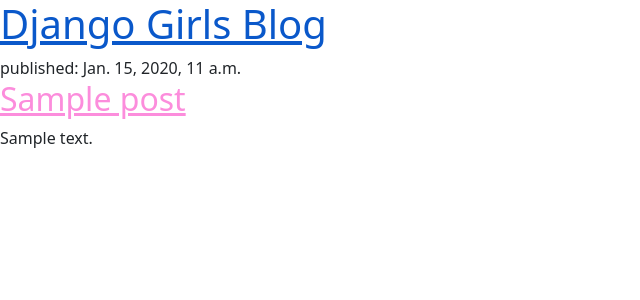
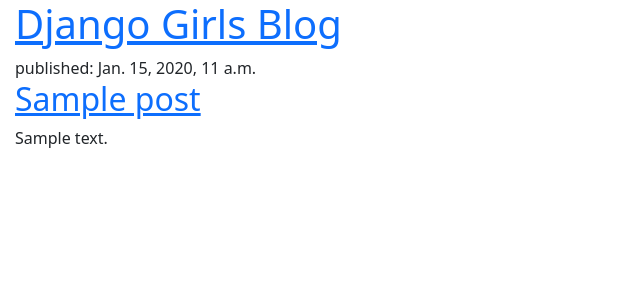
Before and after one commit to nelaaaaaaaaaaaaaaaaaaaaaaaaa/my-first-blog, a Django app: page / in a window 1280 px wide. Shown: the top 300 px of the page, without its empty margins (0-640 px from the left). Run offline with Django 3.2, Linux system fonts and the light colour scheme; tables that the repository leaves empty hold one stand-in row (values such as "Sample post").

Commit message:
Zmeny v HTML pre stranku.

```diff
--- a/blog/static/css/blog.css
+++ b/blog/static/css/blog.css
@@ -1,3 +1,8 @@
 h1 a, h2 a {
     color: #fc8ddc
+    font-family: 'Sigmar One';
 }
+
+body {
+    padding-left: 15px;
+}
--- a/blog/templates/blog/post_list.html
+++ b/blog/templates/blog/post_list.html
@@ -5,6 +5,7 @@
         <link rel="stylesheet" href="https://cdn.jsdelivr.net/npm/bootstrap@5.1.3/dist/css/bootstrap.min.css" integrity="sha384-1BmE4kWBq78iYhFldvKuhfTAU6auU8tT94WrHftjDbrCEXSU1oBoqyl2QvZ6jIW3" crossorigin="anonymous">
         <title>Django Girls blog</title>
         <link rel="stylesheet" href="{% static 'css/blog.css' %}">
+        <link href="//fonts.googleapis.com/css?family=Lobster&subset=latin,latin-ext" rel="stylesheet" type="text/css">
     </head>
     <body>
         <header>
```
